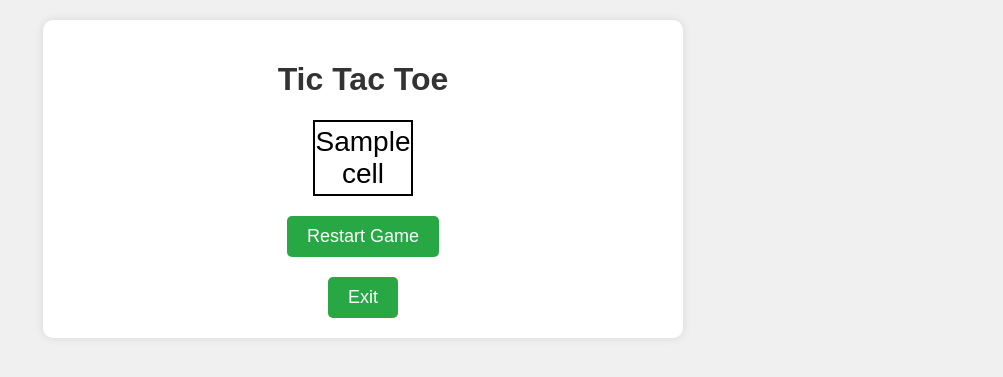
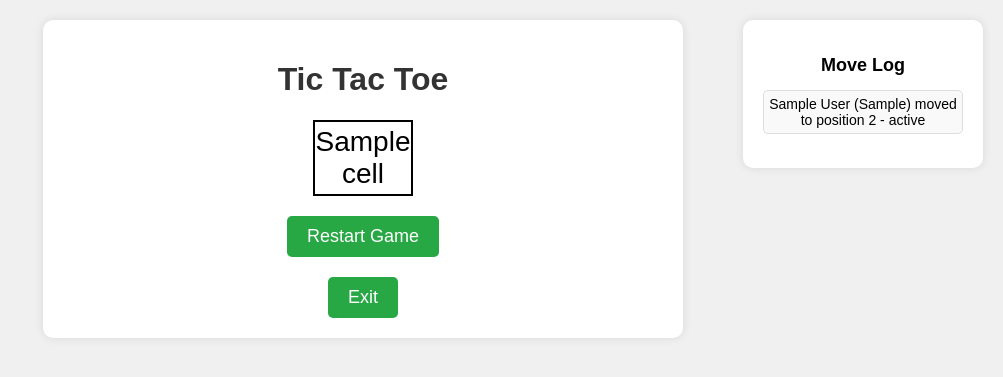
Before and after one commit to MogitBT/Tic_Tac_Toe---Web-based, a Flask app: template templates/Singleplayer_end.html in a window 1280 px wide. Shown: the top 377 px of the page, without its empty margins (277-1280 px from the left). Run offline with Flask 3, Linux system fonts and the light colour scheme; tables that the repository leaves empty hold one stand-in row (values such as "Sample post"); the template is opened without the code that fills it: values that come from a table or form of the project are taken from there, most other values are stand-ins (such as "Sample title", 1, 10 or a date in 2020).

Commit message:
"Added move log display to doubleplayer_end.html and singleplayer_end.html templates, and updated app.py to pass move_log to these templates."

```diff
--- a/app.py
+++ b/app.py
@@ -122,8 +122,11 @@
 
     move_log = UserInput.query.filter_by(game_id=game_id, game_mode='Double Player').all()
 
+    if win_status:
+        return render_template('doubleplayer_end.html', game=Game.layout(), current_player=Game.current_player,message=message, move_log=move_log)
 
-    return render_template('double_player.html', game=Game.layout(), current_player=Game.current_player, first_move_made=session['first_move_made'], player1=player1, player2=player2, message=message, move_log=move_log, game_end=game_end)
+
+    return render_template('double_player.html', game=Game.layout(), current_player=Game.current_player, first_move_made=session['first_move_made'], player1=player1, player2=player2, message=message, move_log=move_log)
 
 @app.route('/single_player')
 def single_player():
@@ -193,7 +196,7 @@
     move_log = UserInput.query.filter_by(game_id=game_id, game_mode='Single Player').all()
 
     if win_status:
-        return render_template('singleplayer_end.html', game=Game.layout(), current_player=Game.current_player,message=message)
+        return render_template('singleplayer_end.html', game=Game.layout(), current_player=Game.current_player,message=message, move_log=move_log)
 
     return render_template('single_player.html', game=Game.layout(), current_player=Game.current_player, first_move_made=session.get('first_move_made', False), message=message, move_log=move_log)
 
--- a/templates/Singleplayer_end.html
+++ b/templates/Singleplayer_end.html
@@ -116,6 +116,18 @@
                 <button type="submit">Restart Game</button>
             </form>
         </div>
+        <div class="log-section">
+            <h2>Move Log</h2>
+            <ul>
+                {% for move in move_log %}
+                    <li>{{ move.player_name }} ({{ move.player }}) moved to position {{ move.position + 1 }}
+                        {% if move.win_status %}
+                            - {{ move.win_status }}
+                        {% endif %}
+                    </li>
+                {% endfor %}
+            </ul>
+        </div>
         <div class="exit-form">
             <form action="{{ url_for('home') }}" method="post" onsubmit="confirmAction(event, 'Are you sure you want to exit?')">
                 <button type="submit">Exit</button>
```
Also changed, not shown: templates/doubleplayer_end.html (+12 -0 lines).
